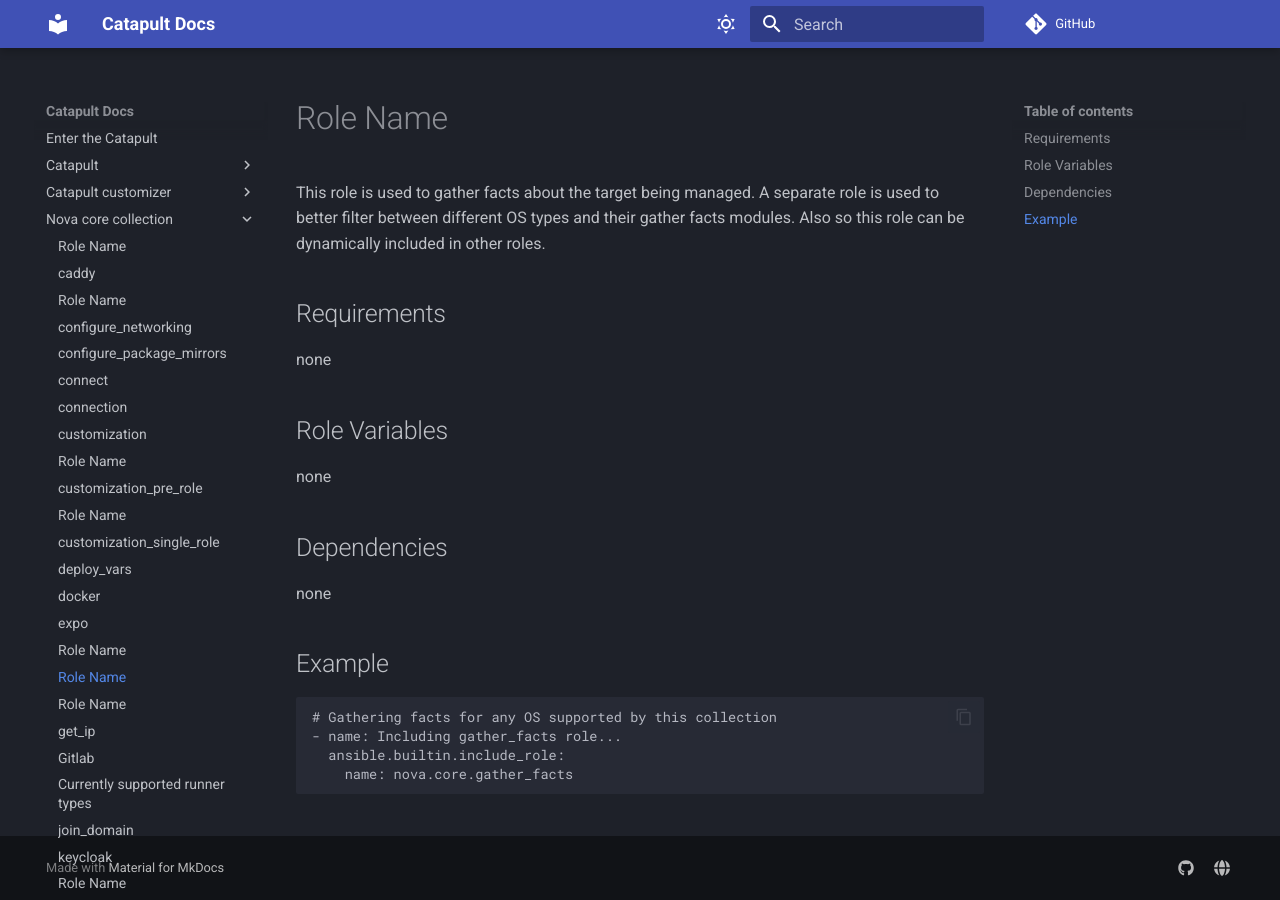
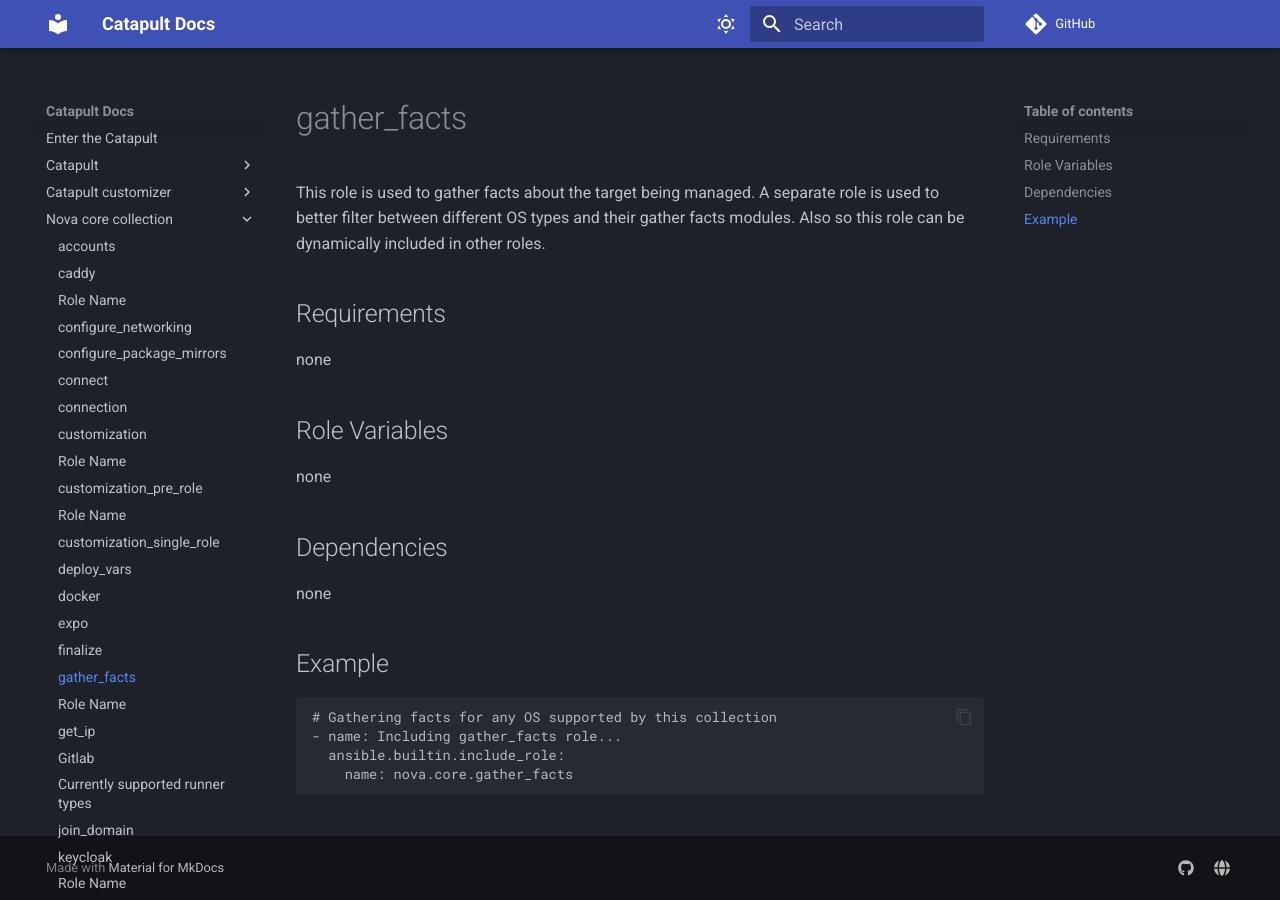
Before and after one commit to ClarifiedSecurity/catapult-docs, an MkDocs documentation site: the page built from docs/nova-core-collection/gather_facts.md, in a window 1280 px wide. Built offline with MkDocs 1.6.1 and Material for MkDocs 9.7.7, drawn with Linux system fonts in a browser that asks for light colours; comment, search, counter and statistics services are not loaded.

```diff
--- a/docs/nova-core-collection/accounts.md
+++ b/docs/nova-core-collection/accounts.md
@@ -1,4 +1,4 @@
-# Role Name
+# accounts
 
 This role is responsible for managing admin and user accounts for different operating systems. Crrently, this role supports the following operating systems:
 
--- a/docs/nova-core-collection/finalize.md
+++ b/docs/nova-core-collection/finalize.md
@@ -1,4 +1,4 @@
-# Role Name
+# finalize
 
 This role is usually used as a last role in a playbook. It is used to clean up some of the artifacts that are created during the deployment process. It can also be used to updates the operating system and include some extra last-stop roles.
 
--- a/docs/nova-core-collection/gather_facts.md
+++ b/docs/nova-core-collection/gather_facts.md
@@ -1,4 +1,4 @@
-# Role Name
+# gather_facts
 
 This role is used to gather facts about the target being managed. A separate role is used to better filter between different OS types and their gather facts modules. Also so this role can be dynamically included in other roles.
 
```
Also changed, not shown: docs/catapult/02-how-to-use.md (+11 -3 lines).
